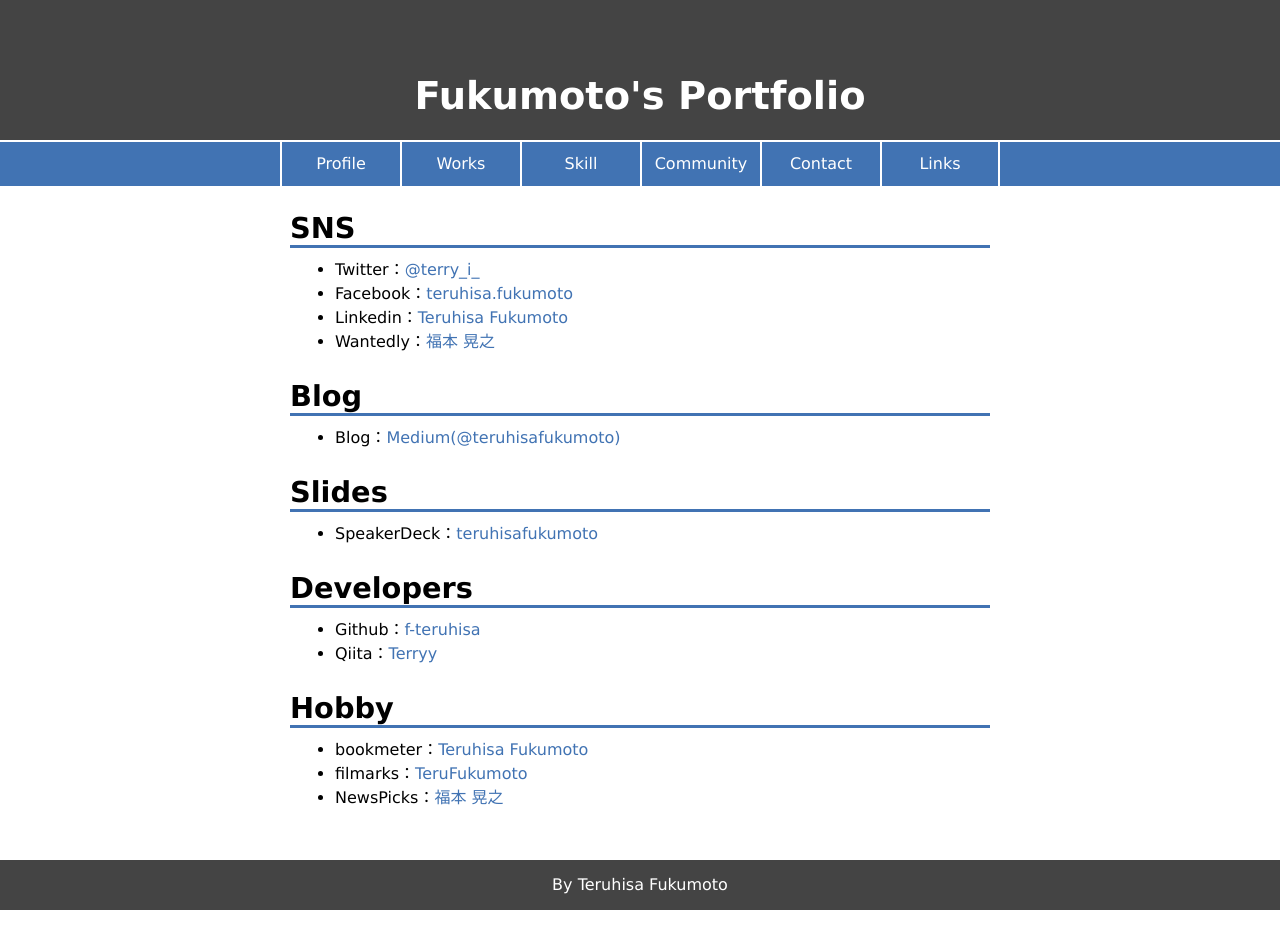
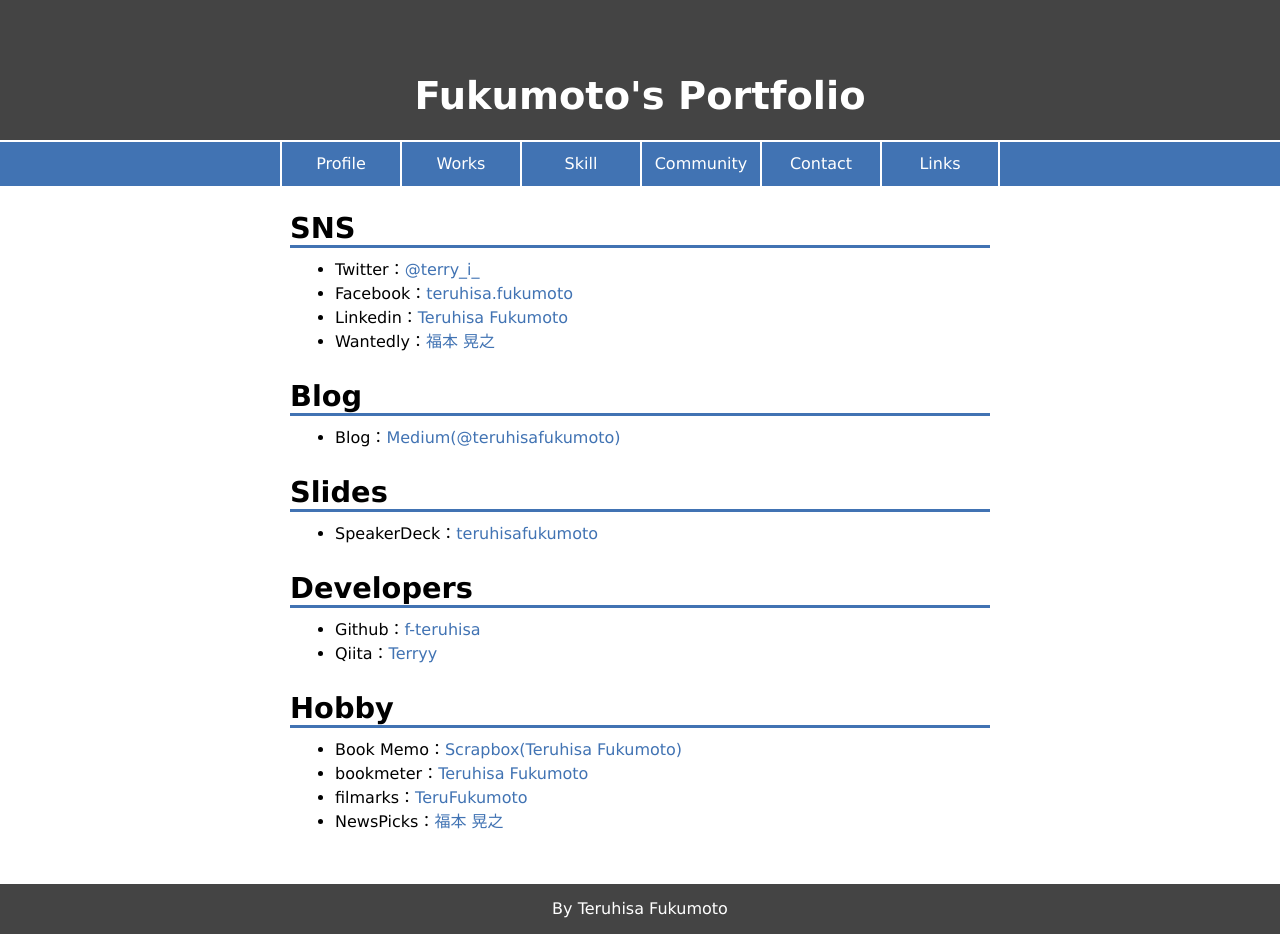
Before and after one commit to f-teruhisa/fukumoto_portfolio, a React (Create React App) app: page /links in a window 1280 px wide. Before the commit the page ends 910 px from the top, so only its background shows below. Built offline with nearby package versions, Linux system fonts and the light colour scheme.

Commit message:
add scrapbox link

```diff
--- a/src/components/Link.js
+++ b/src/components/Link.js
@@ -28,6 +28,7 @@
 
     <h2>Hobby</h2>
     <ul>
+      <li>Book Memo：<a href="https://scrapbox.io/teruhisa/">Scrapbox(Teruhisa Fukumoto)</a></li>
       <li>bookmeter：<a href="https://bookmeter.com/users/629901">Teruhisa Fukumoto</a></li>
       <li>filmarks：<a href="https://filmarks.com/users/teruid">TeruFukumoto</a></li>
       <li>NewsPicks：<a href="https://newspicks.com/user/613311">福本 晃之</a></li>
```
